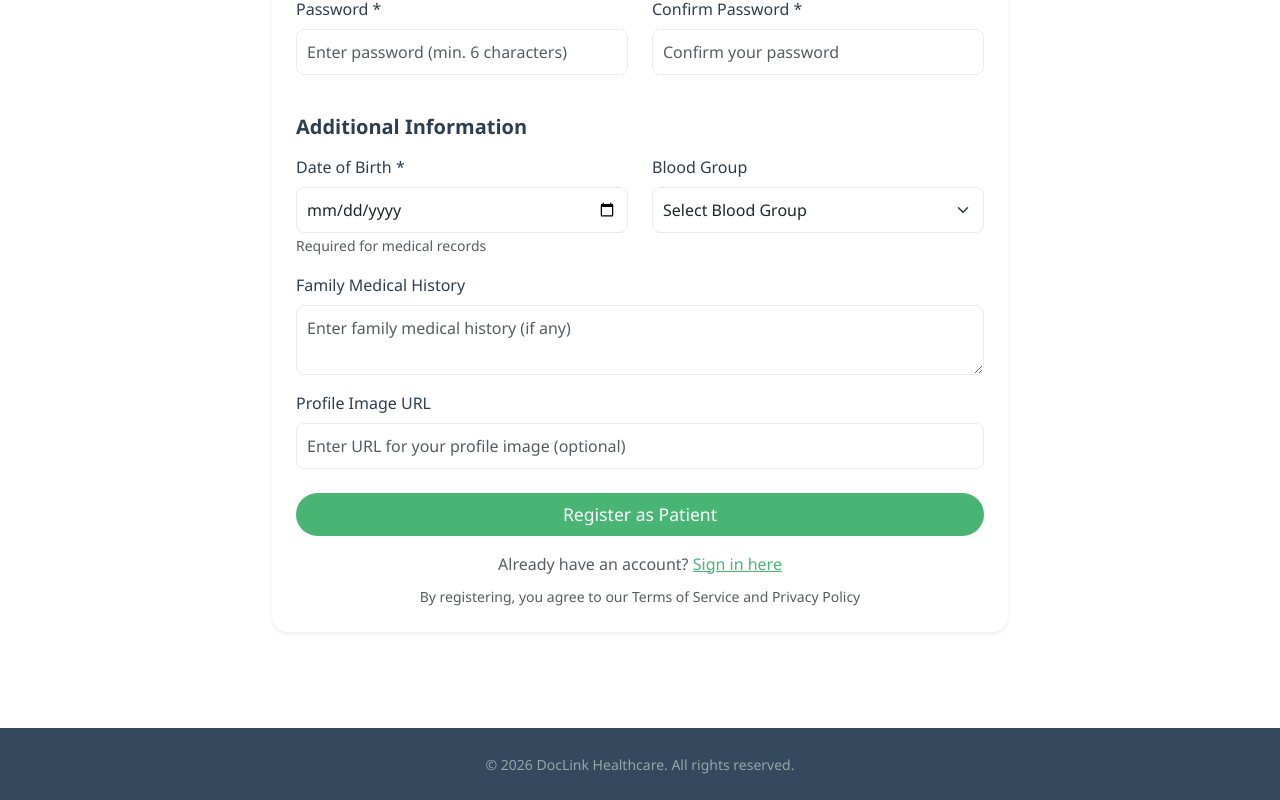
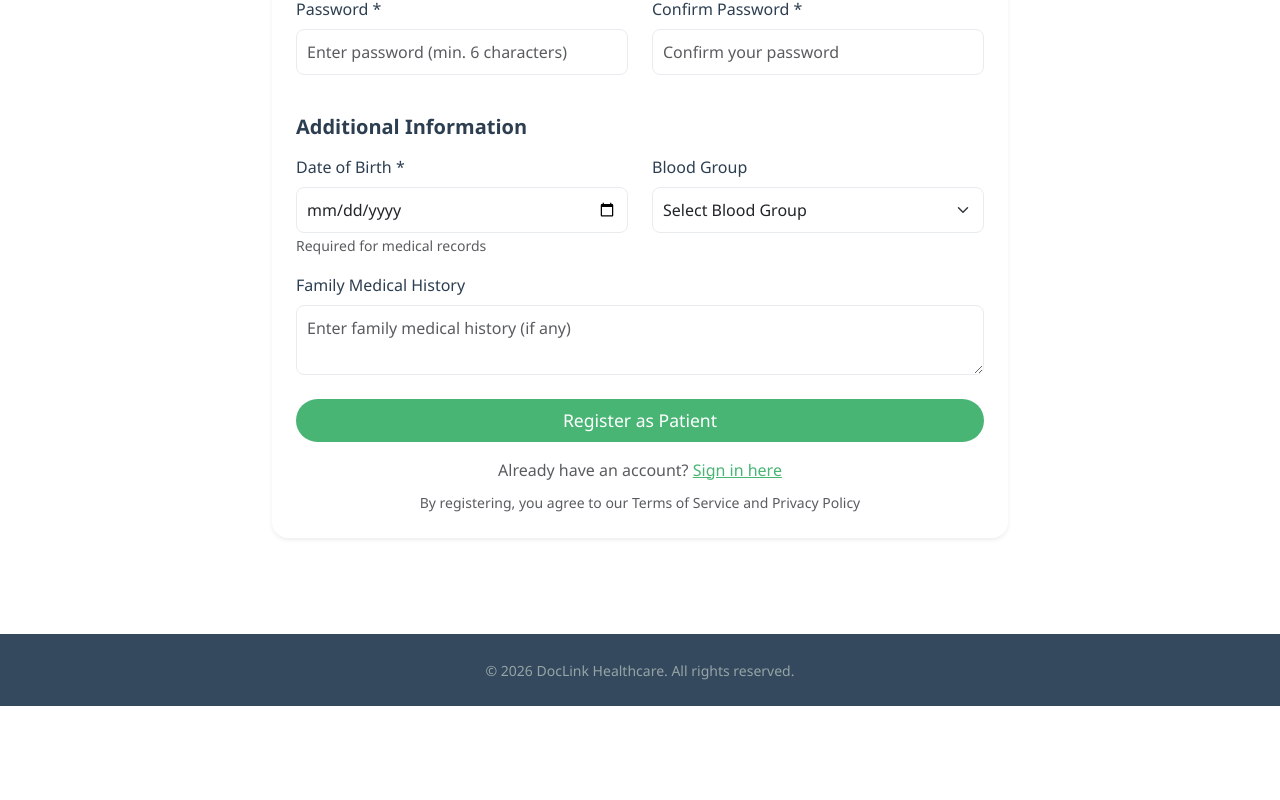
Before and after one commit to CDAC-Project-Organization/cdac-project, a React (Vite) app in the folder front-end/: page /signup in a window 1280 px wide. Shown: the part 541-1341 px from the top of the page. After the commit the page ends 1247 px from the top, so only its background shows below. Built offline with nearby package versions, Linux system fonts and the light colour scheme.

Commit message:
Registration page updated .

```diff
--- a/front-end/src/components/Registration.jsx
+++ b/front-end/src/components/Registration.jsx
@@ -15,7 +15,6 @@ const Registration = () => {
     dob: "",
     bloodGroup: "",
     familyHistory: "",
-    profileImage: "",
   });
 
   const [errors, setErrors] = useState({});
@@ -51,6 +50,10 @@ const Registration = () => {
         ...errors,
         [name]: "",
       });
+    }
+    // Clear backend error when user starts typing
+    if (backendError) {
+      setBackendError("");
     }
   };
 
@@ -89,6 +92,17 @@ const Registration = () => {
       newErrors.gender = "Gender is required";
     }
 
+    if (!formData.dob) {
+      newErrors.dob = "Date of birth is required";
+    } else {
+      // Validate that dob is not in the future
+      const dobDate = new Date(formData.dob);
+      const today = new Date();
+      if (dobDate > today) {
+        newErrors.dob = "Date of birth cannot be in the future";
+      }
+    }
+
     return newErrors;
   };
 
@@ -105,24 +119,19 @@ const Registration = () => {
     setIsSubmitting(true);
 
     try {
-      // Prepare data - DO NOT format the date, send it as-is from the form
-      // The browser's date input already provides YYYY-MM-DD format
       const backendData = {
         name: formData.name.trim(),
         email: formData.email.trim().toLowerCase(),
         password: formData.password,
         phone: formData.phone,
         gender: genderMap[formData.gender] || "",
-        dob: formData.dob || null, // Send as-is or null if empty
+        dob: formData.dob || null,
         bloodGroup: formData.bloodGroup
           ? bloodGroupMap[formData.bloodGroup]
           : null,
         familyHistory: formData.familyHistory?.trim() || null,
-        profileImage: formData.profileImage?.trim() || null,
       };
 
-      // For debugging: Log the exact data being sent
-      console.log("Form Data DOB value:", formData.dob);
       console.log("Sending to backend:", JSON.stringify(backendData, null, 2));
 
       const response = await axios.post(
@@ -150,11 +159,8 @@ const Registration = () => {
       console.error("Registration error details:", error);
 
       if (error.response) {
-        // The request was made and the server responded with a status code
-        // that falls out of the range of 2xx
         console.error("Response data:", error.response.data);
         console.error("Response status:", error.response.status);
-        console.error("Response headers:", error.response.headers);
 
         if (error.response.status === 400) {
           // Handle validation errors from backend
@@ -168,24 +174,24 @@ const Registration = () => {
             setBackendError(error.response.data.message);
           }
         } else if (error.response.status === 409) {
+          // Email already exists
           setBackendError(
-            "Email already exists. Please use a different email.",
+            "This email is already registered. Please use a different email or login instead."
           );
         } else {
           setBackendError(
             error.response.data?.message ||
-              `Registration failed (Status: ${error.response.status})`,
+              `Registration failed (Status: ${error.response.status})`
           );
         }
       } else if (error.request) {
-        // The request was made but no response was received
-        console.error("No response received:", error.request);
-        setBackendError("No response from server. Please try again.");
+        setBackendError("No response from server. Please check your internet connection and try again.");
       } else {
-        // Something happened in setting up the request that triggered an Error
-        console.error("Request setup error:", error.message);
         setBackendError("Registration failed. Please try again.");
       }
+
+      // Scroll to top to show error message
+      window.scrollTo({ top: 0, behavior: 'smooth' });
     } finally {
       setIsSubmitting(false);
     }
@@ -263,14 +269,27 @@ const Registration = () => {
             >
               <Card.Body className="p-4">
                 {successMessage && (
-                  <Alert variant="success" className="rounded-3 mb-4">
+                  <Alert variant="success" className="rounded-3 mb-4" dismissible>
+                    <Alert.Heading>Success!</Alert.Heading>
                     {successMessage}
                   </Alert>
                 )}
 
                 {backendError && (
-                  <Alert variant="danger" className="rounded-3 mb-4">
-                    {backendError}
+                  <Alert variant="danger" className="rounded-3 mb-4" dismissible onClose={() => setBackendError("")}>
+                    <Alert.Heading>Registration Error</Alert.Heading>
+                    <p>{backendError}</p>
+                    {backendError.includes("already registered") && (
+                      <div className="mt-2">
+                        <Button
+                          variant="outline-primary"
+                          size="sm"
+                          onClick={() => navigate("/login")}
+                        >
+                          Go to Login
+                        </Button>
+                      </div>
+                    )}
                   </Alert>
                 )}
 
@@ -477,6 +496,7 @@ const Registration = () => {
                             name="dob"
                             value={formData.dob}
                             onChange={handleChange}
+                            isInvalid={!!errors.dob}
                             required
                             style={{
                               padding: "10px",
@@ -484,6 +504,9 @@ const Registration = () => {
                               borderRadius: "8px",
                             }}
                           />
+                          <Form.Control.Feedback type="invalid">
+                            {errors.dob}
+                          </Form.Control.Feedback>
                           <Form.Text className="text-muted">
                             Required for medical records
                           </Form.Text>
@@ -537,27 +560,6 @@ const Registration = () => {
                           borderRadius: "8px",
                         }}
                         placeholder="Enter family medical history (if any)"
-                      />
-                    </Form.Group>
-
-                    <Form.Group className="mb-3">
-                      <Form.Label
-                        className="fw-medium"
-                        style={{ color: "#2c3e50" }}
-                      >
-                        Profile Image URL
-                      </Form.Label>
-                      <Form.Control
-                        type="text"
-                        name="profileImage"
-                        value={formData.profileImage}
-                        onChange={handleChange}
-                        style={{
-                          padding: "10px",
-                          border: "1px solid #e9ecef",
-                          borderRadius: "8px",
-                        }}
-                        placeholder="Enter URL for your profile image (optional)"
                       />
                     </Form.Group>
                   </div>
```
